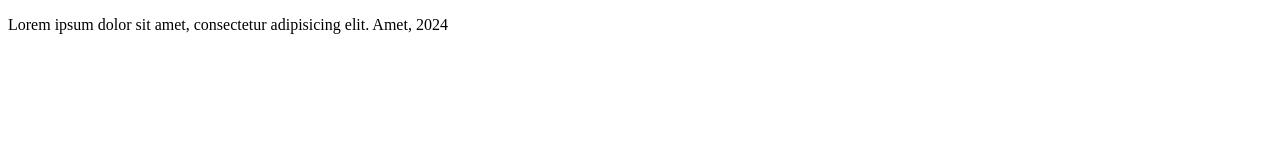
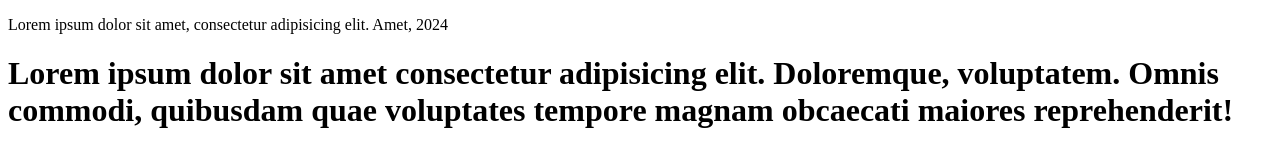
Before and after one commit to StoLichnii/test, a plain HTML site: page index.html in a window 1280 px wide. Drawn offline with Linux system fonts and the light colour scheme.

Commit message:
add tag h1

```diff
--- a/index.html
+++ b/index.html
@@ -13,5 +13,6 @@
   </div>
   <p>Lorem ipsum dolor sit amet, consectetur adipisicing elit. Amet, 2024
   </p>
+  <h1>Lorem ipsum dolor sit amet consectetur adipisicing elit. Doloremque, voluptatem. Omnis commodi, quibusdam quae voluptates tempore magnam obcaecati maiores reprehenderit!</h1>
 </body>
 </html>
```
